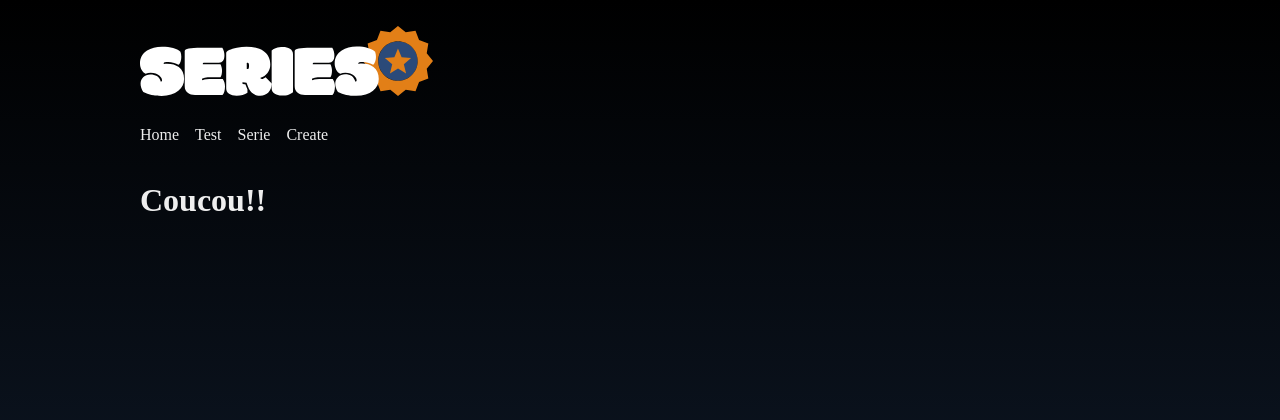
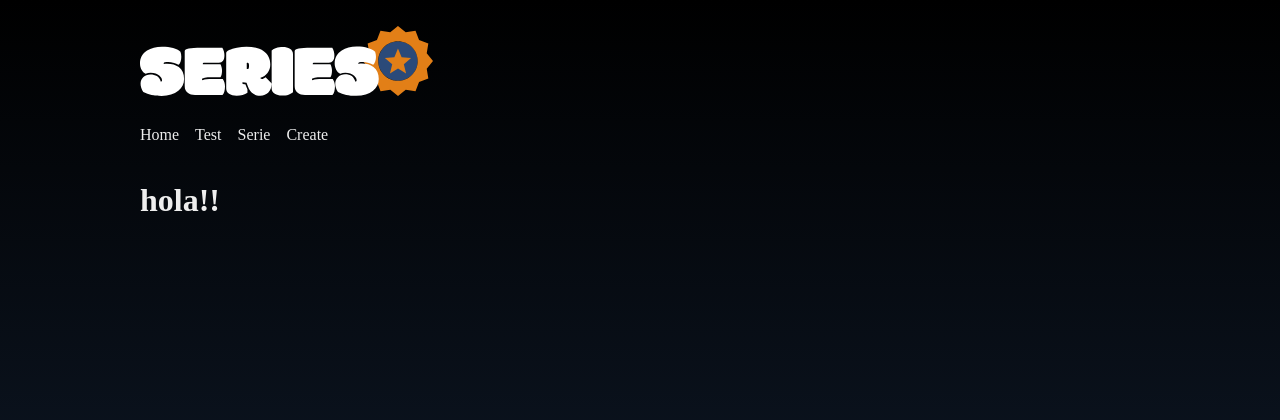
Before and after one commit to abdzk/series-symfony, a Symfony app: template templates/main/home.html.twig in a window 1280 px wide. Shown: the top 420 px of the page. Run offline with Twig, Linux system fonts and the light colour scheme; the template is opened without the code that fills it, so the values that code supplies are empty; some libraries are stand-ins or nearby versions.

Commit message:
modification du titre

```diff
--- a/templates/main/home.html.twig
+++ b/templates/main/home.html.twig
@@ -1,7 +1,7 @@
 {% extends 'base.html.twig' %}
 
 {% block body %}
-            <h1>Coucou!!</h1>
+            <h1>hola!!</h1>
 {% endblock %}
 
 {% block title %}{{ parent() }} | Home{% endblock %}
```
